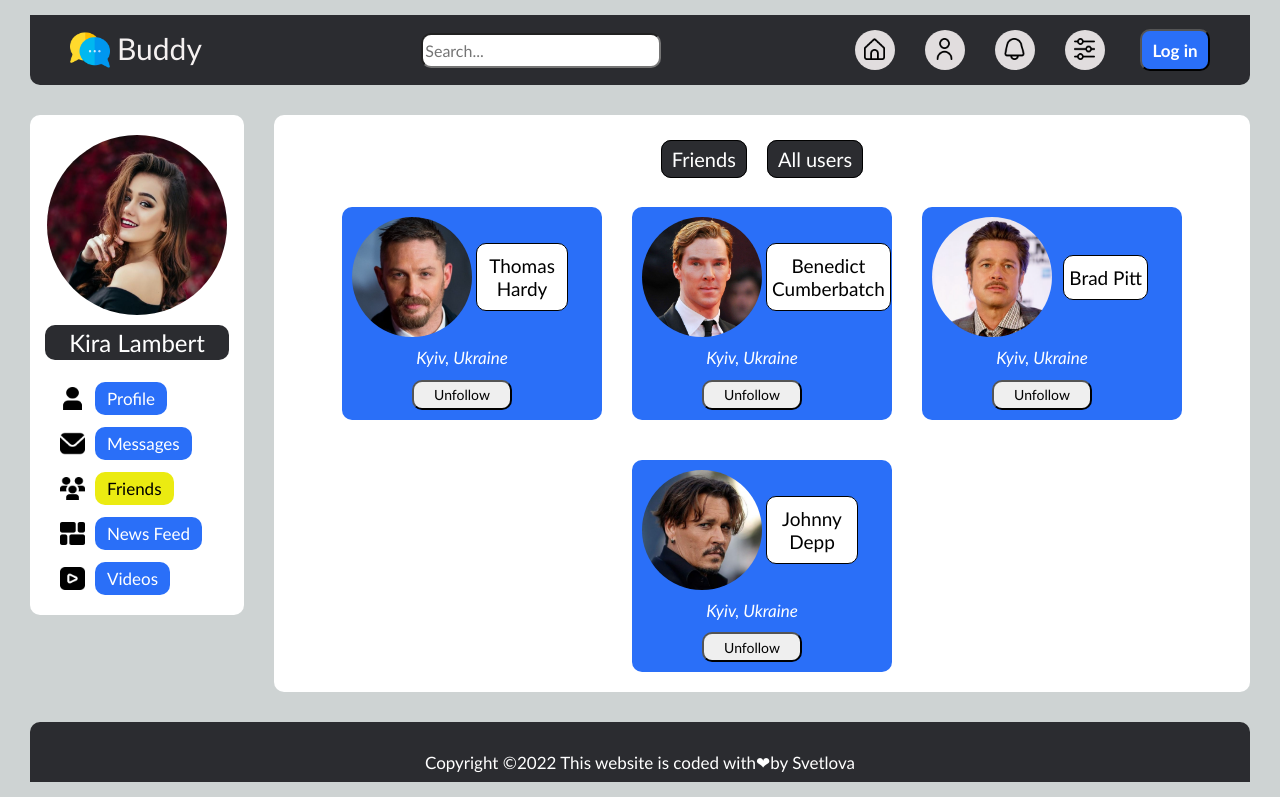
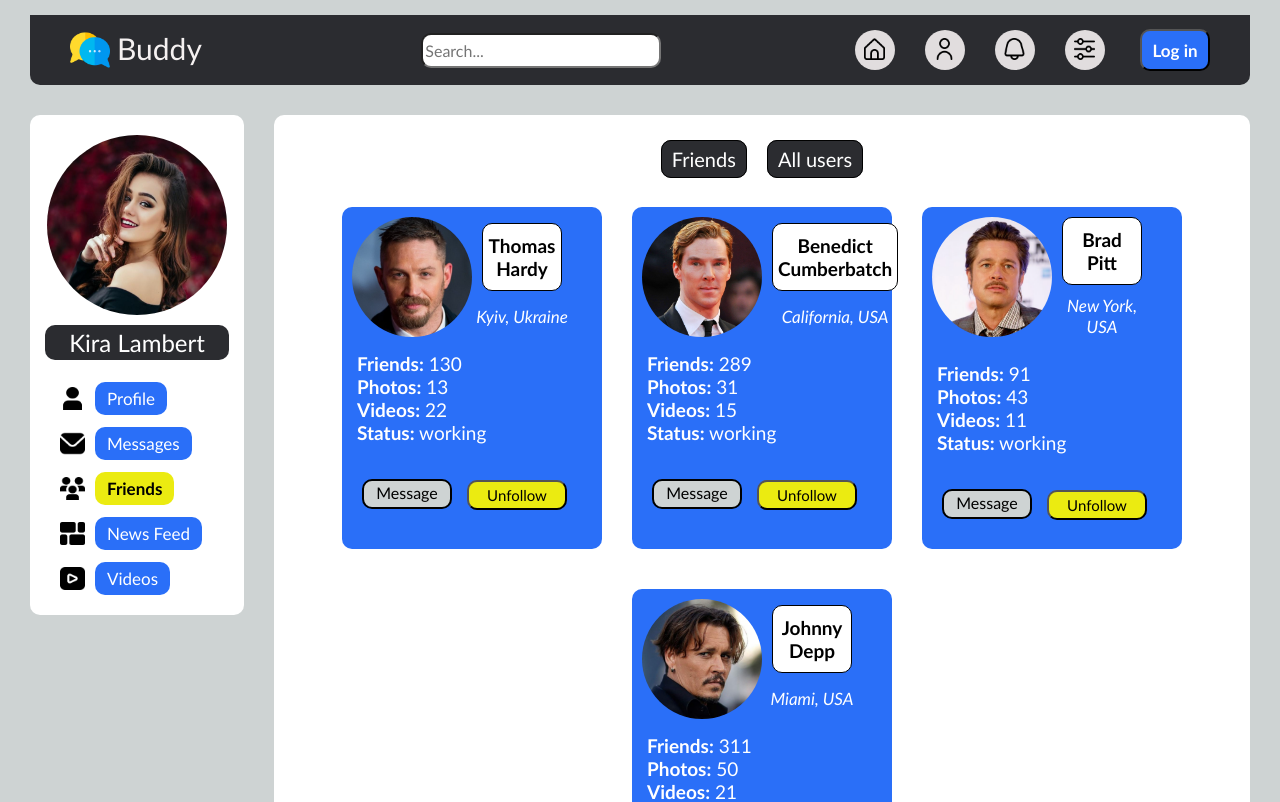
Before and after one commit to SvetlovaD/react-app, a React (Create React App) app in the folder my-app/: page /react-app/friends in a window 1280 px wide. Shown: the top 802 px of the page. Built offline with nearby package versions, Linux system fonts and the light colour scheme.

Commit message:
friends updated

```diff
--- a/my-app/src/components/main/friends/friends.jsx
+++ b/my-app/src/components/main/friends/friends.jsx
@@ -19,6 +19,9 @@ const Friends = (props) => {
                 followed: true,
                 fullName: 'Thomas Hardy',
                 status: 'working',
+                friends: 130,
+                photos: 13,
+                videos: 22,
                 location: {country: 'Kyiv, Ukraine'}
             },
             {
@@ -27,7 +30,10 @@ const Friends = (props) => {
                 followed: true,
                 fullName: 'Benedict Cumberbatch',
                 status: 'working',
-                location: {country: 'Kyiv, Ukraine'}
+                friends: 289,
+                photos: 31,
+                videos: 15,
+                location: {country: 'California, USA'}
             },
             {
                 id: 3,
@@ -35,7 +41,10 @@ const Friends = (props) => {
                 followed: true,
                 fullName: 'Brad Pitt',
                 status: 'working',
-                location: {country: 'Kyiv, Ukraine'}
+                friends: 91,
+                photos: 43,
+                videos: 11,
+                location: {country: 'New York, USA'}
             },
             {
                 id: 4,
@@ -43,7 +52,10 @@ const Friends = (props) => {
                 followed: false,
                 fullName: 'Dwayne Johnson',
                 status: 'working',
-                location: {country: 'Kyiv, Ukraine'}
+                friends: 540,
+                photos: 39,
+                videos: 20,
+                location: {country: 'Rome, Italy'}
             },
             {
                 id: 5,
@@ -51,7 +63,10 @@ const Friends = (props) => {
                 followed: true,
                 fullName: 'Johnny Depp ',
                 status: 'working',
-                location: {country: 'Kyiv, Ukraine'}
+                friends: 311,
+                photos: 50,
+                videos: 21,
+                location: {country: 'Miami, USA'}
             },
             {
                 id: 6,
@@ -59,7 +74,10 @@ const Friends = (props) => {
                 followed: false,
                 fullName: 'Jensen Ackles',
                 status: 'working',
-                location: {country: 'Kyiv, Ukraine'}
+                friends: 301,
+                photos: 29,
+                videos: 7,
+                location: {country: 'London, UK'}
             },
             {
                 id: 7,
@@ -67,16 +85,19 @@ const Friends = (props) => {
                 followed: false,
                 fullName: 'Timothee Chalamet',
                 status: 'working',
-                location: {country: 'Kyiv, Ukraine'}
+                friends: 115,
+                photos: 67,
+                videos: 34,
+                location: {country: 'Chicago, USA'}
             }
         ]);
     }
 
     let friendFollow = props.friends.filter(function (user){ return user.followed == true});
 
-    let followed = friendFollow.map(user => <Friend id={user.id} avatar={user.avatar} followed={user.followed} fullName={user.fullName} location={user.location.country} followUser={props.followUser} unfollowUser={props.unfollowUser}/>);
+    let followed = friendFollow.map(user => <Friend id={user.id} status={user.status} friends={user.friends} photos={user.photos} videos={user.videos} avatar={user.avatar} followed={user.followed} fullName={user.fullName} location={user.location.country} followUser={props.followUser} unfollowUser={props.unfollowUser}/>);
 
-    let allUsers = props.friends.map(user => <Friend id={user.id} avatar={user.avatar} followed={user.followed} fullName={user.fullName} location={user.location.country} followUser={props.followUser} unfollowUser={props.unfollowUser}/>);
+    let allUsers = props.friends.map(user => <Friend id={user.id} status={user.status} friends={user.friends} photos={user.photos} videos={user.videos} avatar={user.avatar} followed={user.followed} fullName={user.fullName} location={user.location.country} followUser={props.followUser} unfollowUser={props.unfollowUser}/>);
 
 
     return (
@@ -105,21 +126,36 @@ const Friend = (props) => {
         props.unfollowUser(props.id)
     }
 
+    let path = "/react-app/messages/" + "user" + props.id;
+
     return (
         <div key={props.id} className={style.User}>
                     <div className={style.description}>
                         <img src={props.avatar} alt="photo"/>
-                    <div className={style.fullName}>{props.fullName}</div>
+                        <div className={style.userName}>
+                        <div className={style.fullName}>{props.fullName}</div>
+                    <div className={style.location}>{props.location}</div>
+                        </div>
+
                     </div>
                     <div>{props.followed}</div>
-                    <div className={style.location}>{props.location}</div>
-                    <div>
+                    <div className={style.userDescWrapper}>
+                      <div className={style.userDesc}><b>Friends:</b> {props.friends}</div>
+                      <div className={style.userDesc}><b>Photos:</b> {props.photos}</div>
+                      <div className={style.userDesc}><b>Videos:</b> {props.videos}</div>
+                      <div className={style.userDesc}><b>Status:</b> {props.status}</div>
+                    </div>
+                    <div className={style.btns}>
+                      <NavLink to={path} className={style.btnMsg}>Message</NavLink>
+                    <div className={style.btnFollow}>
                         {props.followed
-                            ? <button onClick={followUser}>Unfollow</button>
-                            : <button onClick={unfollowUser}>Follow</button>
+                            ? <button onClick={followUser} className={style.activeBtn}>Unfollow</button>
+                            : <button onClick={unfollowUser} >Follow</button>
                         }
 
                     </div>
+                    </div>
+
                 </div>
     )
 }
--- a/my-app/src/components/main/friends/friends.module.css
+++ b/my-app/src/components/main/friends/friends.module.css
@@ -40,10 +40,11 @@
     font-size: 19px;
     background-color: white;
     color: black;
-    margin: auto 4px;
+    margin: auto 10px;
     padding: 10px 5px;
     border-radius: 10px;
     border: 1px solid black;
+    font-weight: bold;
 }
 .location {
     font-size: 17px;
@@ -57,7 +58,7 @@
     border-radius: 10px;
     cursor: pointer;
     transition: all 0.4s linear;
-    font-size: 14px;
+    font-size: 15px;
 }
 .User button:hover {
     transform: scale(1.05);
@@ -90,3 +91,42 @@ a.item {
     background-color: rgb(43, 44, 48);
     color: white;
 }
+.userDesc {
+    font-size: 19px;
+    text-align: left;
+    font-weight: 300;
+}
+.userDescWrapper {
+    margin: 15px 5px;
+}
+.userName {
+    display: flex;
+    flex-direction: column;
+    align-items: stretch;
+}
+.activeBtn {
+    background-color: rgb(235, 235, 17);
+}
+.btns {
+    display: flex;
+    flex-direction: row;
+    justify-content: center;
+}
+.btnFollow {
+    margin: auto 5px;
+}
+.btns a {
+    height: 30px;
+    width: 110px;
+    font-size: 16px;
+    cursor: pointer;
+    padding: 0;
+    padding-top: 2px;
+    border-radius: 10px;
+    border: 2px solid black;
+    text-align: center;
+    background-color: rgb(206, 211, 211);
+    font-weight: 400;
+    transition: all 0.5s linear;
+    color: black;
+}
--- a/my-app/src/components/main/nav/nav.module.css
+++ b/my-app/src/components/main/nav/nav.module.css
@@ -64,6 +64,7 @@ h2 {
 .active {
     background-color: rgb(235, 235, 17);
     color: black;
+    font-weight: bold;
 }
 a.item {
     background-color: rgb(42, 111, 248);
```
